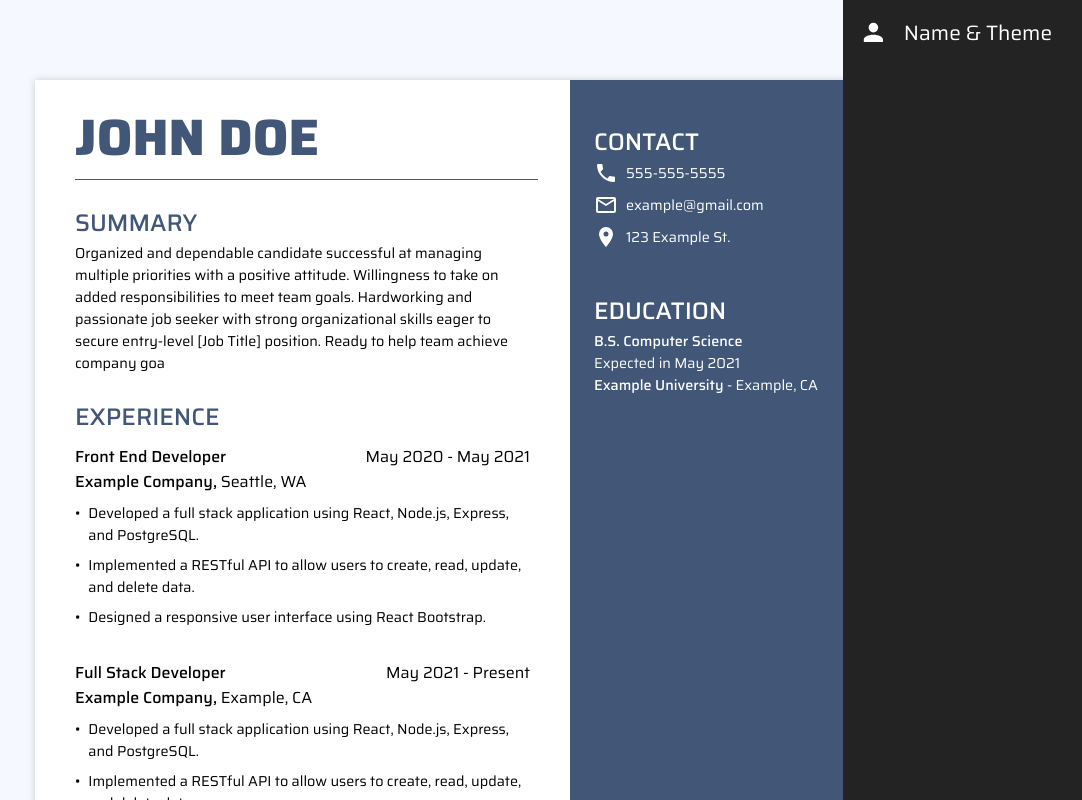
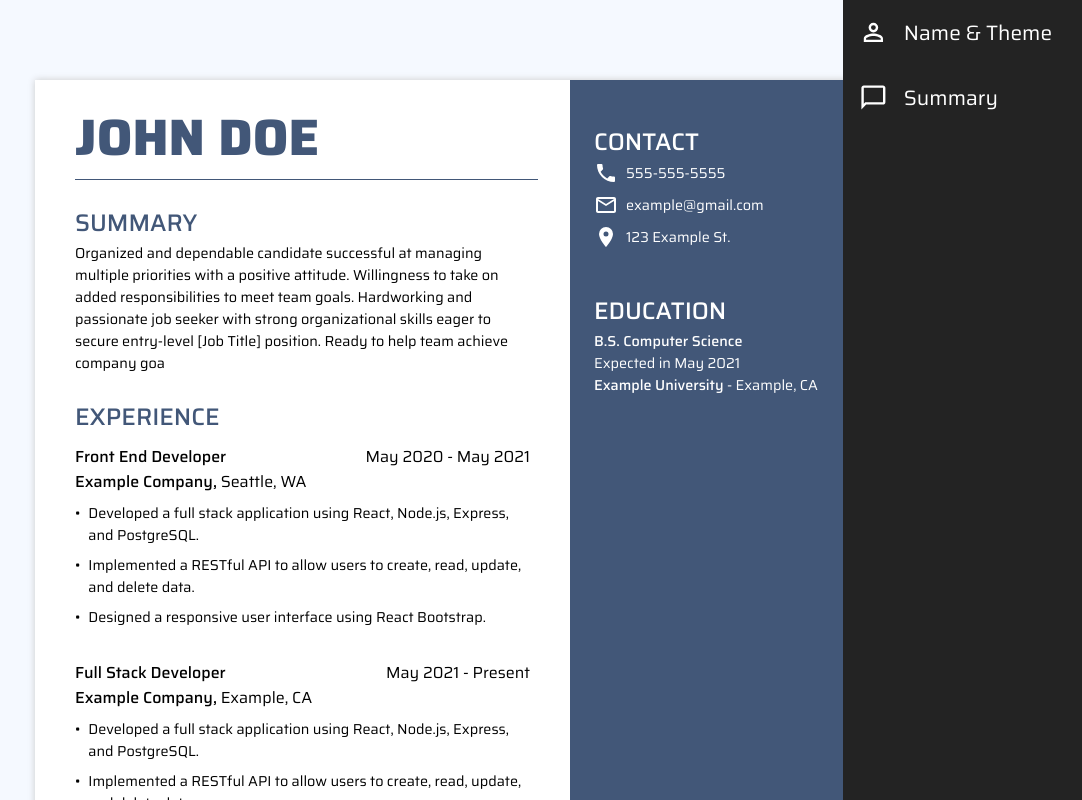
Before and after one commit to Alyoshka5/resume-builder, a React (Create React App) app: page / in a window 1280 px wide. Shown: the top 800 px of the page, without its empty margins (197-1279 px from the left). Built offline with nearby package versions, Linux system fonts and the light colour scheme.

Commit message:
Add summary edit section

```diff
--- a/src/App.tsx
+++ b/src/App.tsx
@@ -5,15 +5,15 @@ import { useState, useEffect } from 'react';
 import personInfo from './person_info';
 
 function App() {
+  const [name, setName] = useState(personInfo.name);
   const [themeColor, setThemeColor] = useState('66, 87, 120');
-  const [name, setName] = useState(personInfo.name);
+  const [summary, setSummary] = useState(personInfo.summary);
+  const [experience, setExperience] = useState(personInfo.experience);
   const [contact, setContact] = useState(personInfo.contact);
   const [education, setEducation] = useState(personInfo.education);
-  const [summary, setSummary] = useState(personInfo.summary);
-  const [experience, setExperience] = useState(personInfo.experience);
   const [xShift, setXShift] = useState(0);
   const [editBarToggle, setEditBarToggle] = useState(false);
-  const [currentEdit, setCurrentEdit] = useState('name-theme');
+  const [currentEdit, setCurrentEdit] = useState('');
 
   useEffect(() => {
     setXShift(editBarToggle ? 30 : 0);
@@ -21,8 +21,14 @@ function App() {
 
   return (
     <div className='App' style={{overflow: 'hidden'}}>
-      <Resume editBarToggle={editBarToggle} setEditBarToggle={setEditBarToggle} info={{name, contact, summary, education, experience}} xShift={xShift} themeColor={themeColor} />
-      <EditBar currentEdit={currentEdit} name={name} onNameChange={setName} themeColor={themeColor} setThemeColor={setThemeColor} xShift={xShift} setEditBarToggle={setEditBarToggle} />
+      <Resume editBarToggle={editBarToggle} setEditBarToggle={setEditBarToggle} setCurrentEdit={setCurrentEdit} info={{name, contact, summary, education, experience}} xShift={xShift} themeColor={themeColor} />
+      <EditBar
+        name={name} onNameChange={setName}
+        themeColor={themeColor} setThemeColor={setThemeColor}
+        summary={summary} onSummaryChange={setSummary}
+        xShift={xShift} setEditBarToggle={setEditBarToggle}
+        currentEdit={currentEdit} setCurrentEdit={setCurrentEdit}
+      />
     </div>
   );
 }
--- a/src/components/EditBar.tsx
+++ b/src/components/EditBar.tsx
@@ -1,7 +1,7 @@
 import '../styles/EditBar.css';
 import { EditBarProps } from '../types';
 import Icon from '@mdi/react';
-import { mdiClose, mdiAccount, mdiArrowRightBoldHexagonOutline } from '@mdi/js';
+import { mdiClose, mdiAccountOutline, mdiMessageOutline } from '@mdi/js';
 
 const hexToRgb = (hex: string) => {
     const result = /^#?([a-f\d]{2})([a-f\d]{2})([a-f\d]{2})$/i.exec(hex);
@@ -13,9 +13,15 @@ const rgbToHex = (rgb: string) => {
     return result ? `#${parseInt(result[1]).toString(16)}${parseInt(result[2]).toString(16)}${parseInt(result[3]).toString(16)}` : '';
 }
 
-export default function EditBar({ currentEdit, name, onNameChange, xShift, setEditBarToggle, themeColor, setThemeColor }: EditBarProps) {
+export default function EditBar({
+    name, onNameChange,
+    themeColor, setThemeColor,
+    summary, onSummaryChange,
+    xShift, setEditBarToggle,
+    currentEdit, setCurrentEdit,
+    }: EditBarProps) {
     const editForms = {
-        'name-theme': (
+        name_theme: (
             <form className="edit-form name-form">
                 <div className='input-container'>
                     <label htmlFor="first-name">First name</label>
@@ -30,16 +36,35 @@ export default function EditBar({ currentEdit, name, onNameChange, xShift, setEd
                     <input type="color" value={rgbToHex(`rgb(${themeColor})`)} name="theme-color" onChange={(e) => setThemeColor(hexToRgb(e.target.value))} />
                 </div>
             </form>
-        )
+        ),
+        summary: (
+            <form className="edit-form summary-form">
+                <div className='input-container'>
+                    <label htmlFor="summary">Summary</label>
+                    <textarea value={summary} name="summary" cols={30} rows={10} onChange={(e) => onSummaryChange(e.target.value)} />
+                </div>
+            </form>
+        ),
     }
 
     return (
         <div style={{right: `${xShift - 31}rem`}} className="edit-bar">
             <div className="tags">
-                <div className="tag" onClick={() => { setEditBarToggle(true) }}>
-                    <Icon path={mdiAccount} size={1.2} />
+                <div className={`tag ${currentEdit === 'name_theme' ? 'active' : ''}`} onClick={() => {
+                    setEditBarToggle(true);
+                    setCurrentEdit('name_theme');
+                }}>
+                    <Icon path={mdiAccountOutline} size={1.2} />
                     <span>Name & Theme</span>
                 </div>
+                <div className={`tag ${currentEdit === 'summary' ? 'active' : ''}`} onClick={() => {
+                    setEditBarToggle(true);
+                    setCurrentEdit('summary');
+                }}>
+                    <Icon path={mdiMessageOutline} size={1.2} />
+                    <span>Summary</span>
+                </div>
+
             </div>
             <div className='edit-section'>
                 <div className='close-btn' onClick={() => { setEditBarToggle(false) }}>
--- a/src/components/Resume.tsx
+++ b/src/components/Resume.tsx
@@ -1,17 +1,16 @@
 import '../styles/Resume.css';
 import Icon from '@mdi/react';
 import { mdiPhone, mdiEmailOutline, mdiMapMarker } from '@mdi/js';
-import { NameProps, SummaryProp, ExperienceProps, ContactProps, EducationProps, ResumeProps } from '../types';
+import { NameProps, SummaryProps, ExperienceProps, ContactProps, EducationProps, ResumeProps } from '../types';
 import React from 'react';
 
 
-
-export default function Resume({ info, xShift, editBarToggle, setEditBarToggle, themeColor }: ResumeProps) {
+export default function Resume({ info, xShift, editBarToggle, setEditBarToggle, setCurrentEdit, themeColor }: ResumeProps) {
     return (
         <div style={{right: `${xShift === 0 ? 0 : xShift - 10}rem`, '--theme-color': themeColor} as React.CSSProperties} className='resume'>
             <div className='main-content'>
-                <Name name={info.name} setEditBarToggle={setEditBarToggle} />
-                <Summary summary={info.summary} />
+                <Name name={info.name} setEditBarToggle={setEditBarToggle} setCurrentEdit={setCurrentEdit} />
+                <Summary summary={info.summary} setEditBarToggle={setEditBarToggle} setCurrentEdit={setCurrentEdit} />
                 <Experience experience={info.experience} />
             </div>
             <div className='secondary-content'>
@@ -23,10 +22,13 @@ export default function Resume({ info, xShift, editBarToggle, setEditBarToggle,
 }
 
 
-function Name({ name, setEditBarToggle }: NameProps) {
+function Name({ name, setEditBarToggle, setCurrentEdit }: NameProps) {
     return (
         <div className='name component'>
-            <h1 className='name-header' onClick={() => { setEditBarToggle(true) }} >
+            <h1 className='name-header' onClick={() => {
+                setEditBarToggle(true);
+                setCurrentEdit('name_theme')
+            }} >
                 {name.first_name} {name.last_name}
             </h1>
             <div className='divider'></div>
@@ -34,10 +36,13 @@ function Name({ name, setEditBarToggle }: NameProps) {
     );
 }
 
-function Summary({ summary }: SummaryProp) {
+function Summary({ summary, setEditBarToggle, setCurrentEdit }: SummaryProps) {
     return (
-        <div className='summary component'>
-            <h2 className='section-header'>Summary</h2>
+        <div className='summary component' onClick={() => {
+            setEditBarToggle(true);
+            setCurrentEdit('summary')
+        }}>
+            <h2 className='section-header' >Summary</h2>
             <p className='content'>{summary}</p>
         </div>
     );
--- a/src/styles/EditBar.css
+++ b/src/styles/EditBar.css
@@ -29,9 +29,12 @@
     align-items: center;
     gap: 1rem;
 }
-
 .tag:hover {
     cursor: pointer;
+    background-color: #383838;
+}
+
+.tag.active {
     background-color: #383838;
 }
 
@@ -107,3 +110,13 @@
 .edit-form input[type="color"]:hover {
     opacity: 0.8;
 }
+
+.edit-form textarea {
+    width: 100%;
+    height: 15rem;
+    padding: 0.5rem;
+    border: 1px solid #000;
+    border-radius: 0.5rem;
+    box-sizing: border-box;
+    resize: none;
+}
```
Also changed, not shown: src/types.ts (+15 -6 lines).
